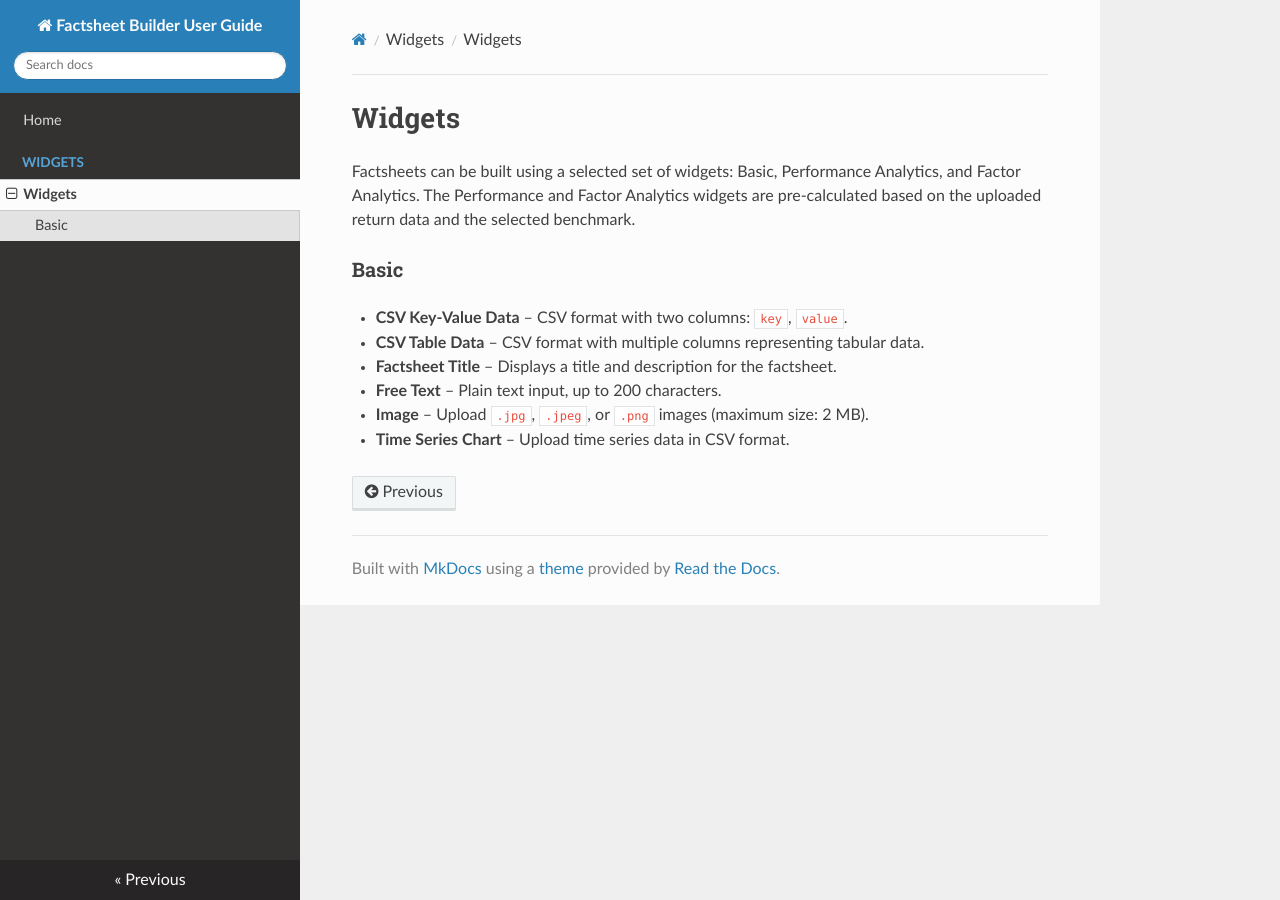
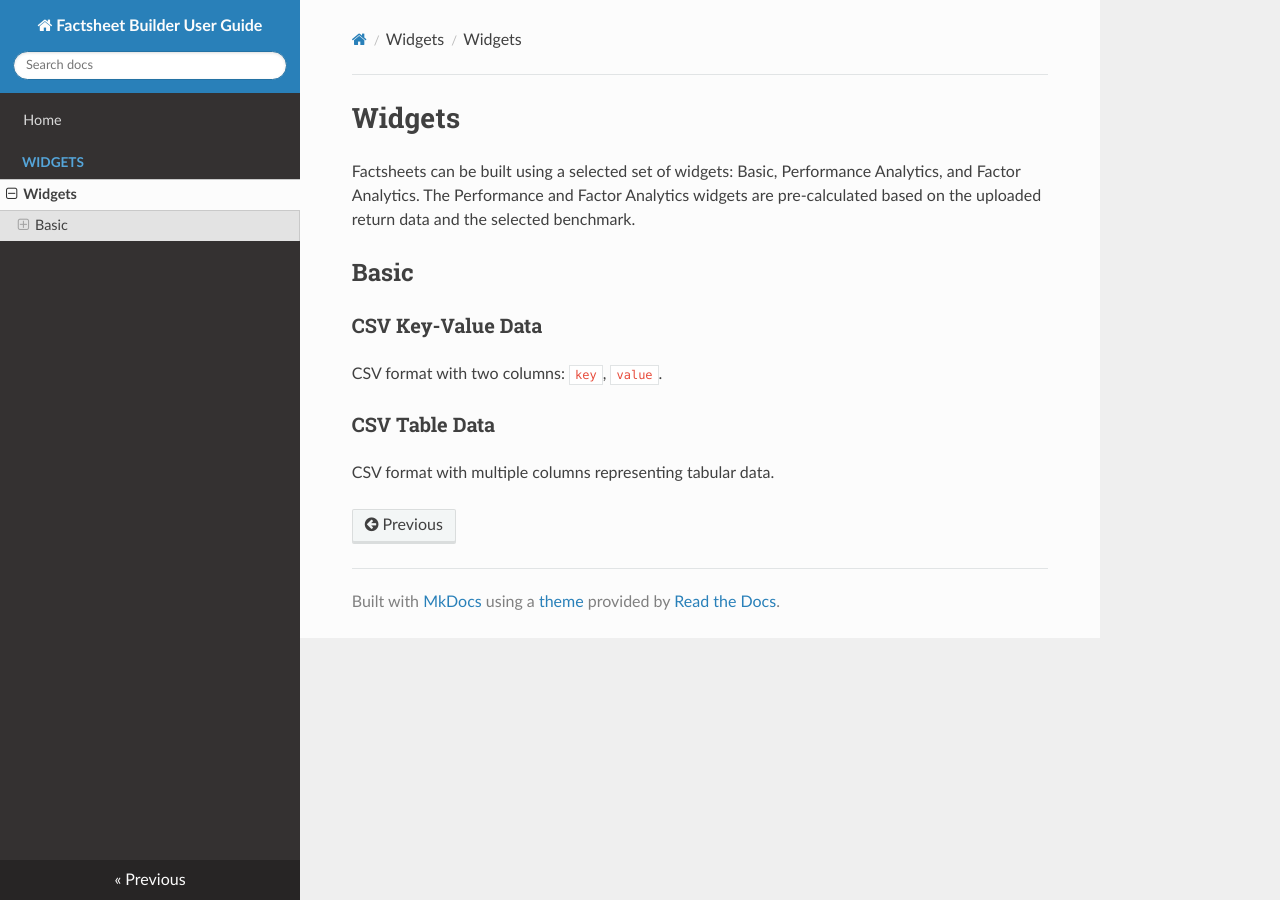
Before and after one commit to noviscient/factbox-user-guide, an MkDocs documentation site: the page built from docs/widgets/index.md, in a window 1280 px wide. Built offline with MkDocs 1.6.1, drawn with Linux system fonts in a browser that asks for light colours; nearby versions of some CDN libraries; part of the change alters nothing that is shown.

Commit message:
update widgets

```diff
--- a/docs/widgets/index.md
+++ b/docs/widgets/index.md
@@ -2,11 +2,21 @@
 
 Factsheets can be built using a selected set of widgets: Basic, Performance Analytics, and Factor Analytics. The Performance and Factor Analytics widgets are pre-calculated based on the uploaded return data and the selected benchmark.
 
-### Basic
+## Basic
 
-- **CSV Key-Value Data** – CSV format with two columns: `key`, `value`.
+### CSV Key-Value Data
+
+CSV format with two columns: `key`, `value`.
+
+### CSV Table Data
+
+CSV format with multiple columns representing tabular data.
+
+<!-- - **CSV Key-Value Data** – CSV format with two columns: `key`, `value`.
 - **CSV Table Data** – CSV format with multiple columns representing tabular data.
 - **Factsheet Title** – Displays a title and description for the factsheet.
 - **Free Text** – Plain text input, up to 200 characters.
 - **Image** – Upload `.jpg`, `.jpeg`, or `.png` images (maximum size: 2 MB).
 - **Time Series Chart** – Upload time series data in CSV format.
+
+### Performance Analytics -->
```
